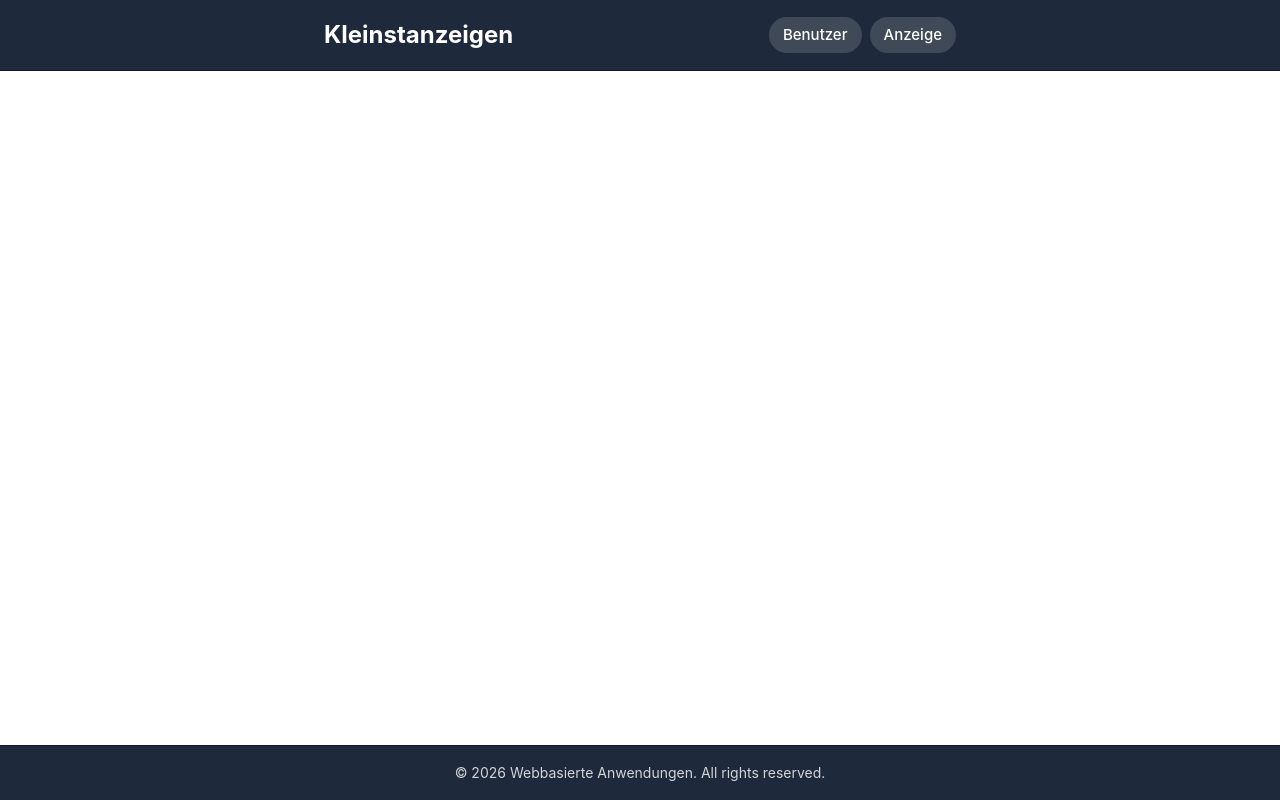
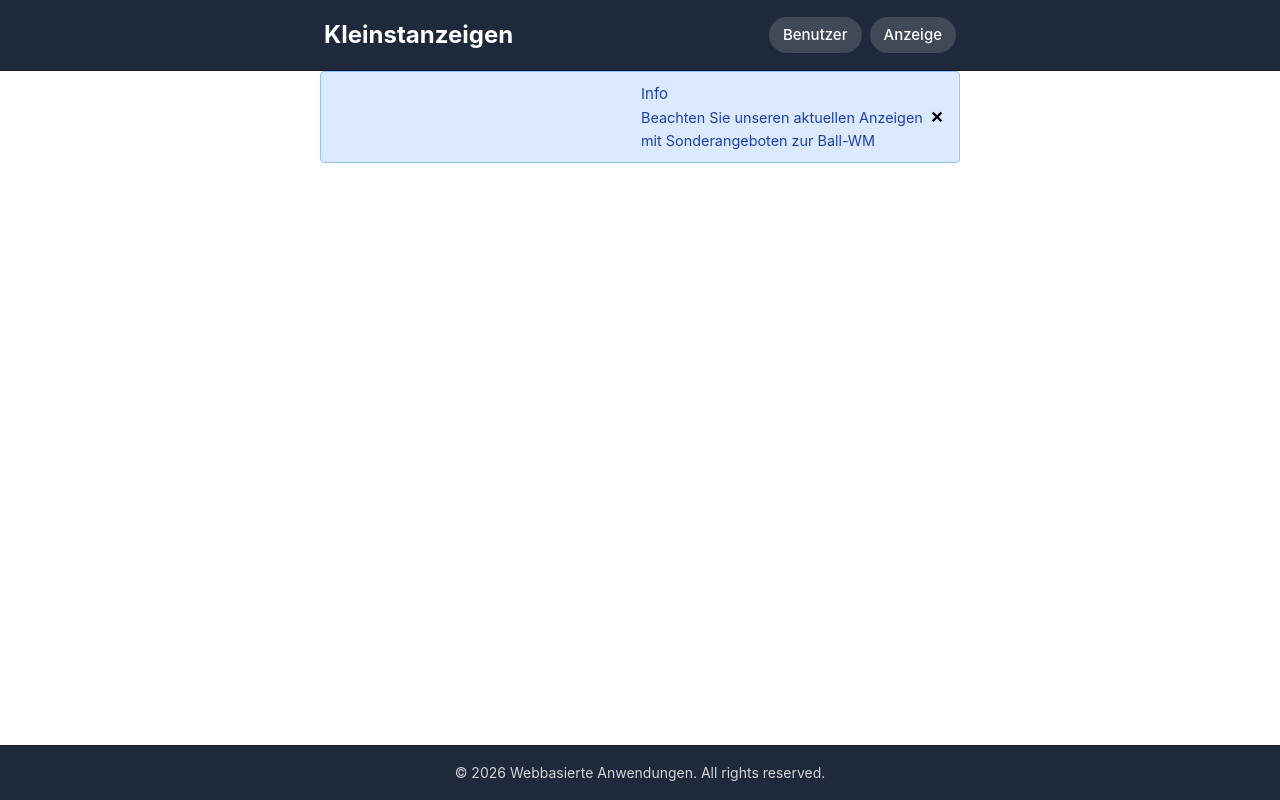
Before and after one commit to ata-shahid/kleinstanzeigenportal, a Vue app in the folder frontend/: page / in a window 1280 px wide. Built offline with nearby package versions, Linux system fonts and the light colour scheme; the HTML template or start-up script is replaced by a standard one.

Commit message:
feat(frontend): add Fehler-Box

```diff
--- a/frontend/src/App.vue
+++ b/frontend/src/App.vue
@@ -1,4 +1,8 @@
-<script setup lang="ts"></script>
+<script setup lang="ts">
+import { ref } from 'vue'
+
+const info = ref('Beachten Sie unseren aktuellen Anzeigen mit Sonderangeboten zur Ball-WM')
+</script>
 
 <template>
   <header class="kopf">
@@ -15,6 +19,14 @@
     </div>
   </header>
 
+  <div v-if="info" class="infobox">
+    <div>
+      <strong>Info</strong>
+      <p>{{ info }}</p>
+    </div>
+    <button v-on:click="info = ''" aria-label="Meldung schließen">✕</button>
+  </div>
+
   <main class="main-container">
     <div></div>
   </main>
@@ -26,4 +38,32 @@
   </footer>
 </template>
 
-<style scoped></style>
+<style scoped>
+.infobox {
+  display: flex;
+  align-items: center;
+  justify-content: space-between;
+  margin-left: 25%;
+  margin-right: 25%;
+  padding: 0.6rem 0.6rem 0.6rem 20rem;
+
+  background: #dbeafe;
+  border: 1px solid #93c5fd;
+  border-radius: 4px;
+  color: #1e40af;
+}
+
+.infobox p {
+  margin: 0;
+  font-size: 0.9rem;
+}
+
+.infobox button {
+  background: none;
+  border: none;
+  cursor: pointer;
+  color: black;
+  font-size: 1rem;
+  font-weight: bold;
+}
+</style>
```
